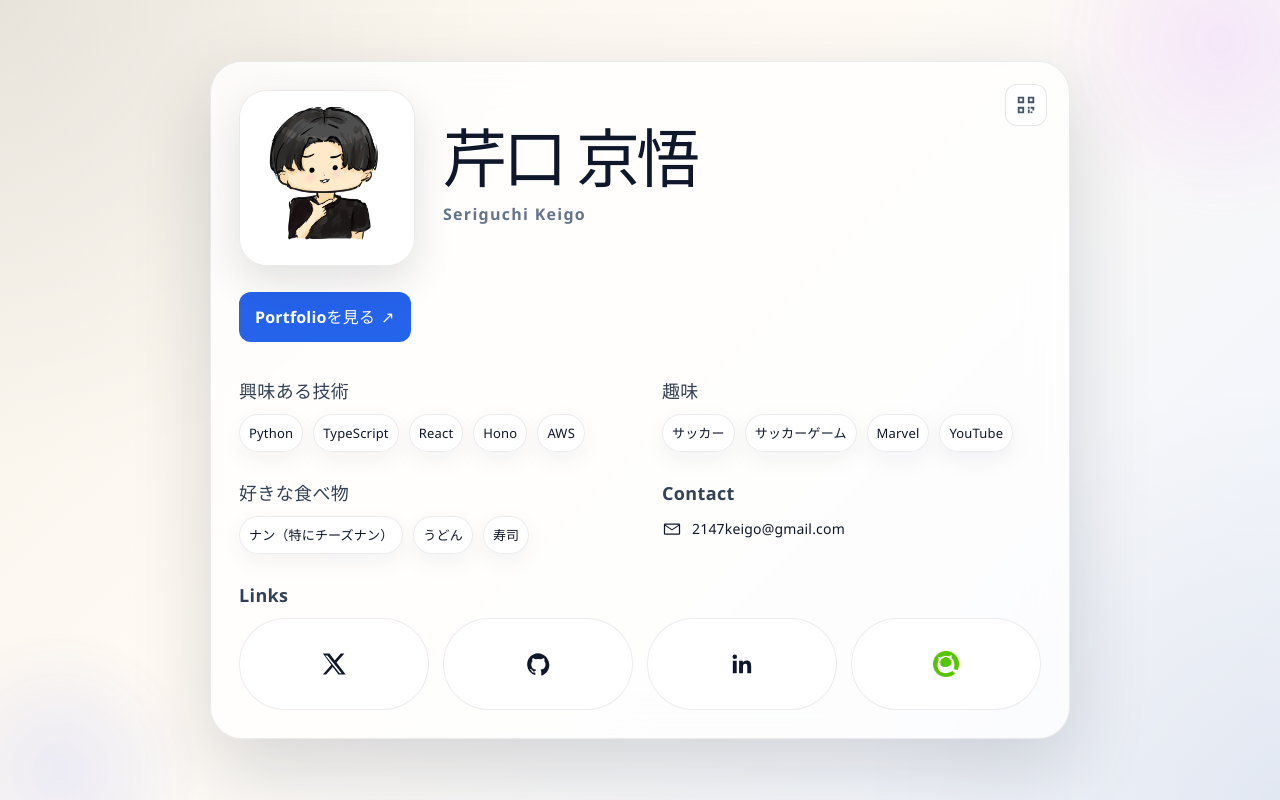
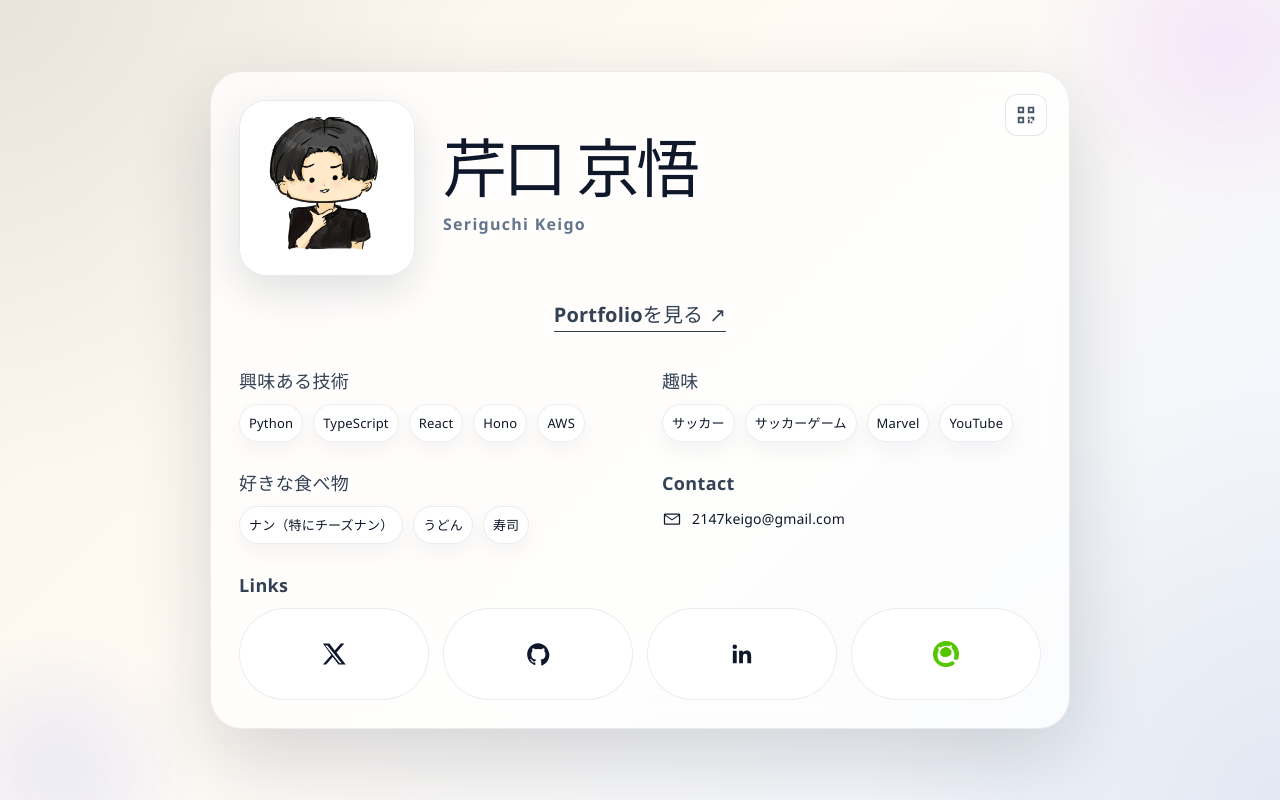
Before and after one commit to Seripro/profile, a React (Vite) app: page / in a window 1280 px wide. Built offline with nearby package versions, Linux system fonts and the light colour scheme.

Commit message:
ポートフォリオリンクを中央寄せにしてデザインを変更

```diff
--- a/src/App.css
+++ b/src/App.css
@@ -147,24 +147,21 @@
   width: fit-content;
   align-items: center;
   gap: 6px;
-  margin: 26px 0 0;
-  padding: 12px 16px;
-  color: #fff;
+  margin: 26px auto 0;
+  padding: 0 0 3px;
+  color: #334155;
   text-decoration: none;
-  border-radius: 12px;
-  background: var(--accent);
-  font-size: 16px;
+  border-bottom: 1px solid currentColor;
+  font-size: 20px;
   font-weight: 600;
   transition:
-    transform 0.2s ease,
     color 0.2s ease,
     gap 0.2s ease;
 }
 
 .portfolio-link:hover {
   gap: 10px;
-  color: #fff;
-  transform: translateY(-2px);
+  color: var(--text-h);
 }
 
 .portfolio-link:focus-visible {
```
